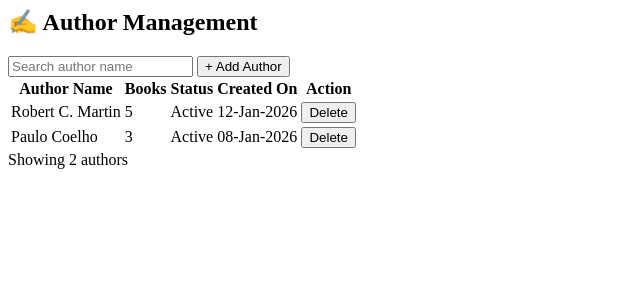
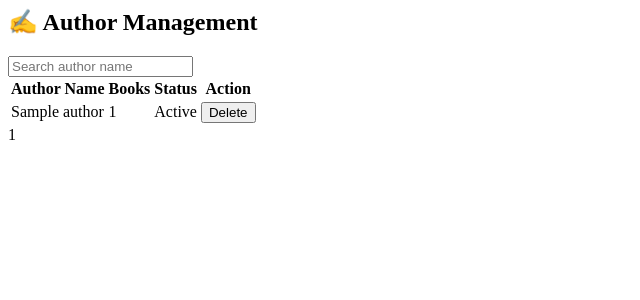
Before and after one commit to Parth10Empiric/Library_Manageent_System, a Django app: template templates/admin/author_management.html in a window 1280 px wide. Shown: the top 300 px of the page, without its empty margins (0-640 px from the left). Run offline with Django 3.2, Linux system fonts and the light colour scheme; the template is opened without the code that fills it: most values are stand-ins (such as "Sample title", 1, 10 or a date in 2020).

Commit message:
Author managment finish

```diff
--- a/issue/urls.py
+++ b/issue/urls.py
@@ -10,5 +10,6 @@ urlpatterns = [
     path("students/", views.student_management_view, name="admin_students"),
     path("users/", views.user_management_view, name="admin_users"),
     path("books/delete/<int:book_id>/", views.delete_book_view, name="delete_book"),
+    path("authors/delete/<int:author_id>/", views.delete_author_view, name="delete_author"),
 
 ]
--- a/templates/admin/author_management.html
+++ b/templates/admin/author_management.html
@@ -3,77 +3,37 @@
 <!-- Top Actions -->
 <div class="flex flex-col md:flex-row md:items-center md:justify-between gap-4 mb-6">
   <input
+  id="search_author"
     type="text"
     placeholder="Search author name"
     class="border px-3 py-2 rounded w-72 focus:outline-none focus:ring focus:ring-indigo-200"
   />
 
-  <button
+  {% comment %} <button
     class="bg-indigo-600 text-white px-5 py-2 rounded hover:bg-indigo-700 transition font-medium">
     + Add Author
-  </button>
+  </button> {% endcomment %}
+
 </div>
-
+<input type="hidden" name="csrfmiddlewaretoken" value="{{ csrf_token }}">
 <!-- Author Table -->
 <div class="overflow-x-auto bg-white rounded shadow">
   <table class="w-full text-sm text-left">
     <thead class="bg-gray-100 text-gray-700">
       <tr>
-        <th class="px-4 py-3 font-semibold">Author Name</th>
-        <th class="px-4 py-3 font-semibold text-center">Books</th>
-        <th class="px-4 py-3 font-semibold text-center">Status</th>
-        <th class="px-4 py-3 font-semibold">Created On</th>
-        <th class="px-4 py-3 font-semibold text-center">Action</th>
+        <th class="px-4 py-3 w-1/3 font-semibold">Author Name</th>
+        <th class="px-4 py-3 w-1/4 font-semibold text-center">Books</th>
+        <th class="px-4 py-3 w-1/4 font-semibold text-center">Status</th>
+        <th class="px-4 py-3 w-1/4 font-semibold text-center">Action</th>
       </tr>
     </thead>
-
-    <tbody>
-      <!-- Row -->
-      <tr class="border-t hover:bg-gray-50 transition">
-        <td class="px-4 py-3 font-medium">Robert C. Martin</td>
-        <td class="px-4 py-3 text-center">5</td>
-        <td class="px-4 py-3 text-center">
-          <span class="inline-block px-3 py-1 text-xs rounded-full bg-green-100 text-green-700">
-            Active
-          </span>
-        </td>
-        <td class="px-4 py-3">12-Jan-2026</td>
-        <td class="px-4 py-3 text-center">
-          <button class="text-red-600 hover:text-red-800 text-sm font-medium">
-            Delete
-          </button>
-        </td>
-      </tr>
-
-      <tr class="border-t hover:bg-gray-50 transition">
-        <td class="px-4 py-3 font-medium">Paulo Coelho</td>
-        <td class="px-4 py-3 text-center">3</td>
-        <td class="px-4 py-3 text-center">
-          <span class="inline-block px-3 py-1 text-xs rounded-full bg-green-100 text-green-700">
-            Active
-          </span>
-        </td>
-        <td class="px-4 py-3">08-Jan-2026</td>
-        <td class="px-4 py-3 text-center">
-          <button class="text-red-600 hover:text-red-800 text-sm font-medium">
-            Delete
-          </button>
-        </td>
-      </tr>
-
-      <!-- Empty State (keep for later) -->
-      <!--
-      <tr>
-        <td colspan="5" class="px-4 py-6 text-center text-gray-500">
-          No authors found.
-        </td>
-      </tr>
-      -->
+    <tbody id="author-table-body">
+      {% include "admin/partials/admin_author_rows.html" %}
     </tbody>
   </table>
 </div>
 
-<!-- Footer Info -->
-<div class="mt-4 text-sm text-gray-500">
-  Showing 2 authors
+
+<div id="author-pagination">
+  {% include "admin/partials/admin_author_pagination.html" %}
 </div>
--- /dev/null
+++ b/templates/admin/partials/admin_author_pagination.html
@@ -0,0 +1,27 @@
+<div class="mt-auto pt-4 border-t flex items-center justify-center gap-2 shrink-0">
+  {% if authors.has_previous %}
+    <button onclick="loadAuthor({{ authors.previous_page_number }})" class="p-2 hover:bg-gray-100 rounded">
+      <svg width="12" height="18" viewBox="0 0 12 18" fill="none">
+        <path d="M11 1L2 9.24242L11 17" stroke="#111820" stroke-width="2" stroke-linecap="round" />
+      </svg>
+    </button>
+  {% endif %}
+
+  <div class="flex gap-1">
+    {% for num in authors.paginator.page_range %}
+      {% if authors.number == num %}
+        <span class="flex items-center justify-center w-8 h-8 bg-indigo-600 text-white rounded">{{ num }}</span>
+      {% elif num > authors.number|add:'-3' and num < authors.number|add:'3' %}
+        <button onclick="loadAuthor({{ num }})" class="w-8 h-8 border border-gray-200 rounded hover:bg-gray-50">{{ num }}</button>
+      {% endif %}
+    {% endfor %}
+  </div>
+
+  {% if authors.has_next %}
+    <button onclick="loadAuthor({{ authors.next_page_number }})" class="p-2 hover:bg-gray-100 rounded">
+      <svg width="12" height="18" viewBox="0 0 12 18" fill="none">
+        <path d="M1 1L10 9.24242L1 17" stroke="#111820" stroke-width="2" stroke-linecap="round" />
+      </svg>
+    </button>
+  {% endif %}
+</div>
--- /dev/null
+++ b/templates/admin/partials/admin_author_rows.html
@@ -0,0 +1,23 @@
+  {% for author in authors %}
+    <tr class="border-t hover:bg-gray-50 transition" id="author-row-{{ author.id }}">
+      <td class="px-4 py-3 font-medium">{{ author.name }}</td>
+      <td class="px-4 py-3 text-center">{{ author.book_count }}</td>
+      <td class="px-4 py-3 text-center">
+        <span class="inline-block px-3 py-1 text-xs rounded-full bg-green-100 text-green-700">
+          Active
+        </span>
+      </td>
+      <td class="px-4 py-3 text-center">
+        <button onclick="deleteAuthor('{{ author.id }}')"
+          class="text-red-600 hover:text-red-800 text-sm font-medium">
+          Delete
+        </button>
+      </td>
+    </tr>
+  {% empty %}
+    <tr>
+      <td colspan="4" class="px-4 py-6 text-center text-gray-500">
+        No authors found.
+      </td>
+    </tr>
+  {% endfor %}
```
Also changed, not shown: issue/views.py (+37 -2 lines), templates/dashbord/admin_dashbord.html (+44 -0 lines).
